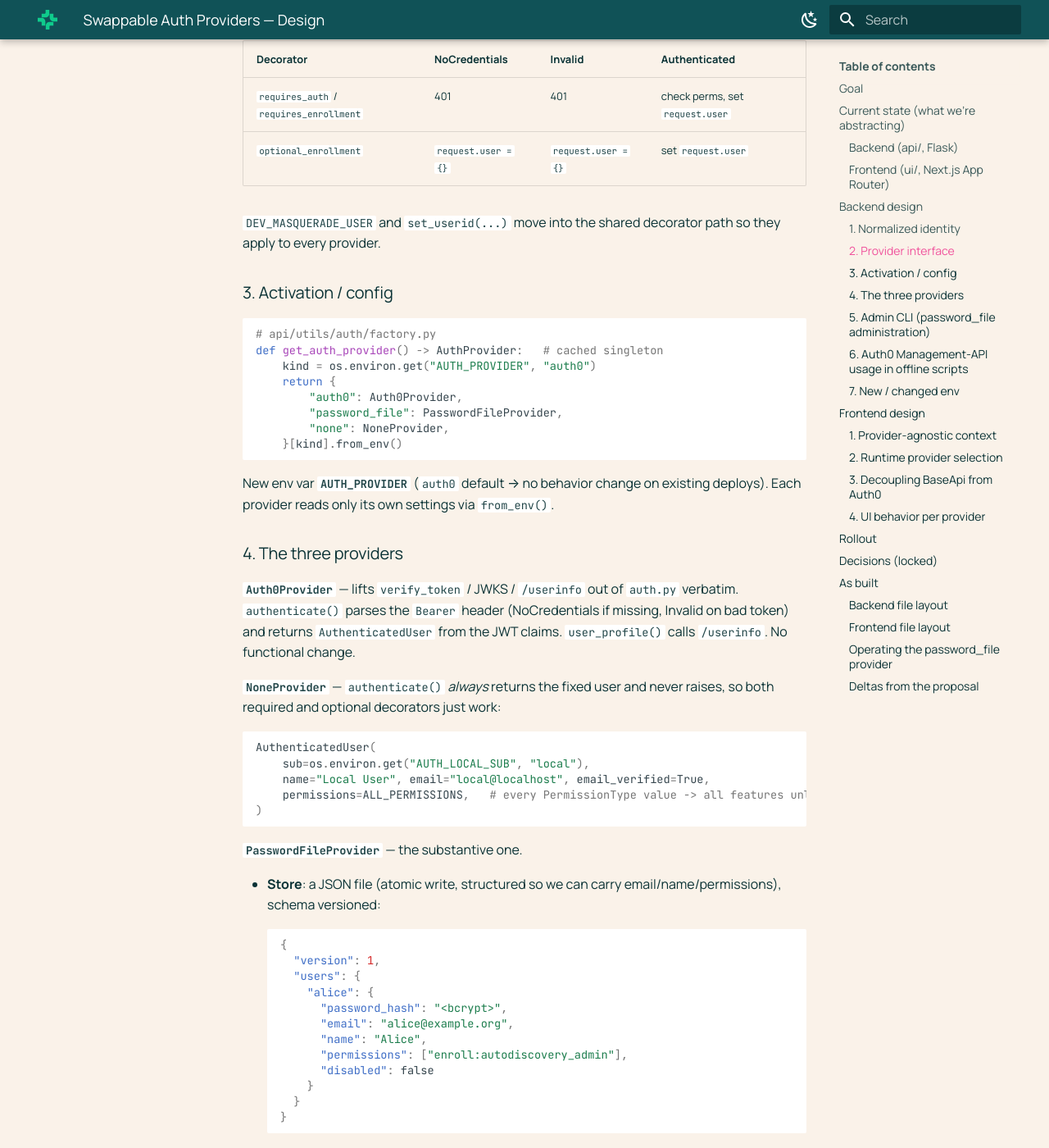
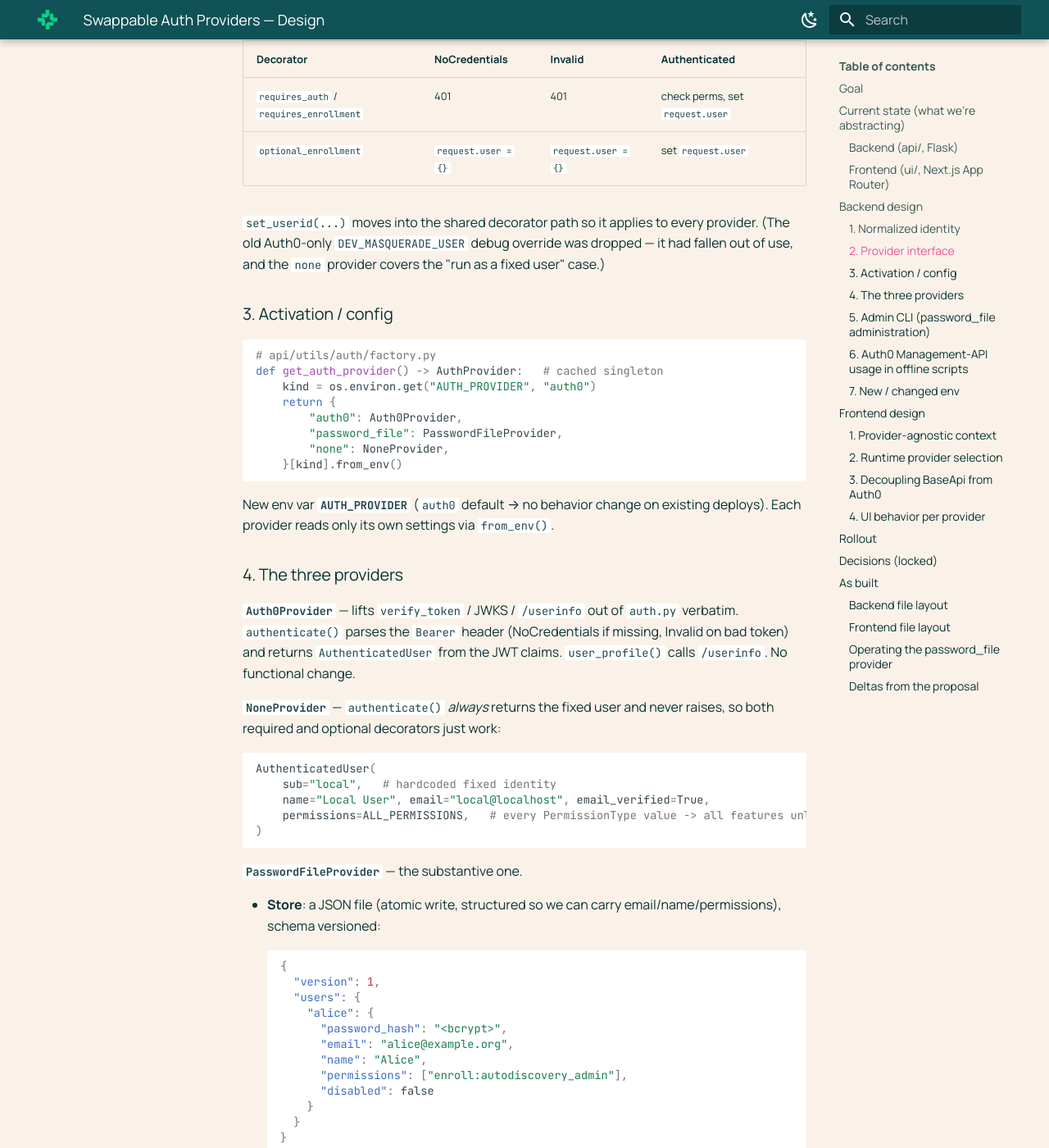
Before and after one commit to allenai/asta-autodiscovery, an MkDocs documentation site: the page built from docs/design/auth-providers.md, in a window 1280 px wide and 1400 px high, scrolled down 2821 px. Shown: the whole window at 82% size. Built offline with MkDocs 1.6.1 and Material for MkDocs 9.7.7, drawn with Linux system fonts in a browser that asks for light colours; some of the changed text lies outside the part shown.

Commit message:
Remove DEV_MASQUERADE_USER; hardcode the none provider's local user
The masquerade override was a debug-only way to troubleshoot a specific user's
experience and had fallen out of use. Drop it entirely — the none ("desktop")
provider already covers the "run as a fixed user" case.

- Remove the DEV_MASQUERADE_USER read from the shared decorator path.
- NoneProvider now hardcodes a fixed "local" user (all permissions) instead of
  reading AUTH_LOCAL_SUB/NAME/EMAIL from the environment.
- Drop the related env vars from .env.example and docker-compose.yaml; update the
  design doc.

Co-Authored-By: Claude Opus 4.8 (1M context) <noreply@anthropic.com>

````diff
--- a/docker-compose.yaml
+++ b/docker-compose.yaml
@@ -46,8 +46,6 @@ services:
       - AUTH_PASSWORD_FILE=${AUTH_PASSWORD_FILE}
       - AUTH_SESSION_SECRET=${AUTH_SESSION_SECRET}
       - AUTH_SESSION_TTL=${AUTH_SESSION_TTL}
-      # none ("desktop mode") provider: identity of the fixed local user (optional).
-      - AUTH_LOCAL_SUB=${AUTH_LOCAL_SUB}
       # GCS and Google Cloud credentials
       - GCS_BUCKET=${GCS_BUCKET}
       - GCP_PROJECT=${GCP_PROJECT}
--- a/docs/design/auth-providers.md
+++ b/docs/design/auth-providers.md
@@ -117,8 +117,9 @@ the active provider. Their required-vs-optional semantics are preserved:
 | `requires_auth` / `requires_enrollment` | 401 | 401 | check perms, set `request.user` |
 | `optional_enrollment` | `request.user = {}` | `request.user = {}` | set `request.user` |
 
-`DEV_MASQUERADE_USER` and `set_userid(...)` move into the shared decorator path so they
-apply to every provider.
+`set_userid(...)` moves into the shared decorator path so it applies to every provider.
+(The old Auth0-only `DEV_MASQUERADE_USER` debug override was dropped — it had fallen out of
+use, and the `none` provider covers the "run as a fixed user" case.)
 
 ### 3. Activation / config
 
@@ -148,7 +149,7 @@ both required and optional decorators just work:
 
 ```python
 AuthenticatedUser(
-    sub=os.environ.get("AUTH_LOCAL_SUB", "local"),
+    sub="local",   # hardcoded fixed identity
     name="Local User", email="local@localhost", email_verified=True,
     permissions=ALL_PERMISSIONS,   # every PermissionType value -> all features unlocked
 )
@@ -222,8 +223,9 @@ and runs **offline**, not in the request path. Out of scope for swapping; left a
 | `AUTH_PASSWORD_FILE` | password_file | path to mounted JSON |
 | `AUTH_SESSION_SECRET` | password_file | HS256 signing secret |
 | `AUTH_SESSION_TTL` | password_file | token lifetime (default e.g. 12h) |
-| `AUTH_LOCAL_SUB` | none | default `local` |
 | `AUTH0_*` | auth0 | unchanged |
+
+(The `none` provider needs no configuration — its `local` identity is hardcoded.)
 
 ---
 
````
Also changed, not shown: 3 other files.
